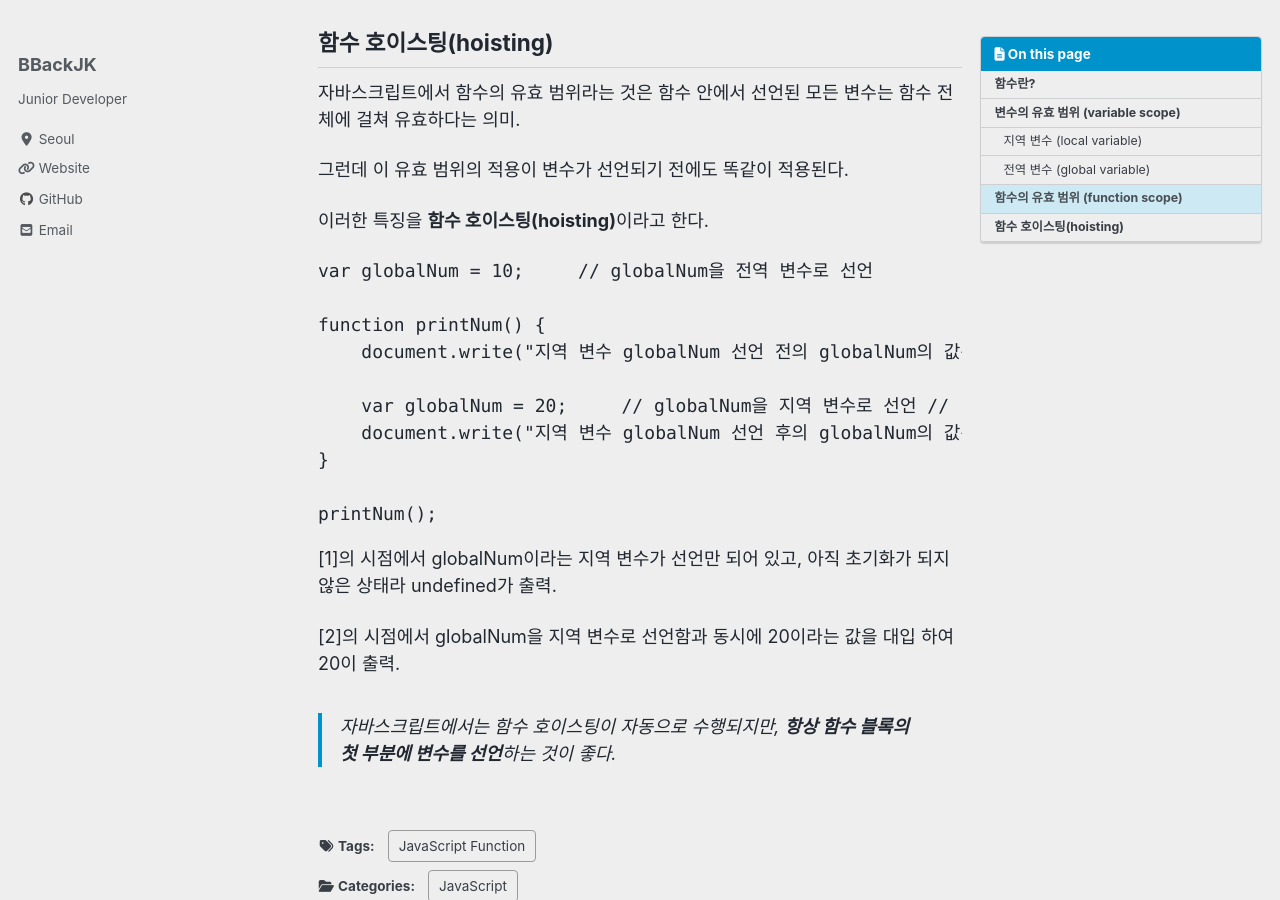
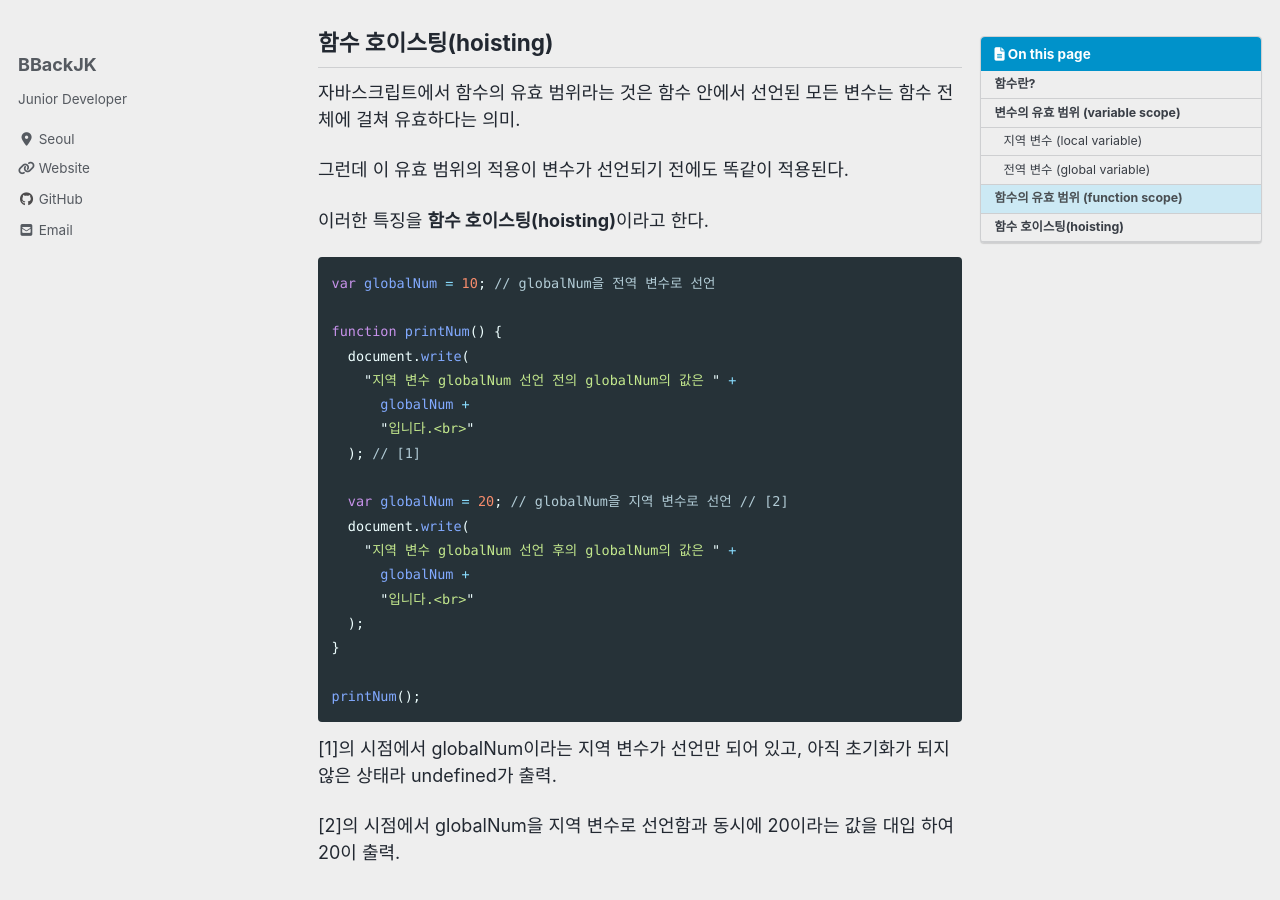
Before and after one commit to BBackJK/BBackJK.github.io, a Jekyll site: the page built from _posts/2020-02-20-JavaScript-function.md, in a window 1280 px wide and 900 px high, scrolled down 2994 px. Built offline with Jekyll 4.4.1, drawn with Linux system fonts in a browser that asks for light colours; cached includes are drawn as plain includes; nearby versions of some CDN libraries.

Commit message:
Change Markdown Javascript function posting

````diff
--- a/_posts/2020-02-20-JavaScript-function.md
+++ b/_posts/2020-02-20-JavaScript-function.md
@@ -123,14 +123,22 @@ document.write(parentFunc());
 
 이러한 특징을 **함수 호이스팅(hoisting)**이라고 한다.
 
-```Javascript
-var globalNum = 10;     // globalNum을 전역 변수로 선언
+```javascript
+var globalNum = 10; // globalNum을 전역 변수로 선언
 
 function printNum() {
-    document.write("지역 변수 globalNum 선언 전의 globalNum의 값은 " + globalNum + "입니다.<br>");  // [1]
+  document.write(
+    "지역 변수 globalNum 선언 전의 globalNum의 값은 " +
+      globalNum +
+      "입니다.<br>"
+  ); // [1]
 
-    var globalNum = 20;     // globalNum을 지역 변수로 선언 // [2]
-    document.write("지역 변수 globalNum 선언 후의 globalNum의 값은 " + globalNum + "입니다.<br>");
+  var globalNum = 20; // globalNum을 지역 변수로 선언 // [2]
+  document.write(
+    "지역 변수 globalNum 선언 후의 globalNum의 값은 " +
+      globalNum +
+      "입니다.<br>"
+  );
 }
 
 printNum();
````
